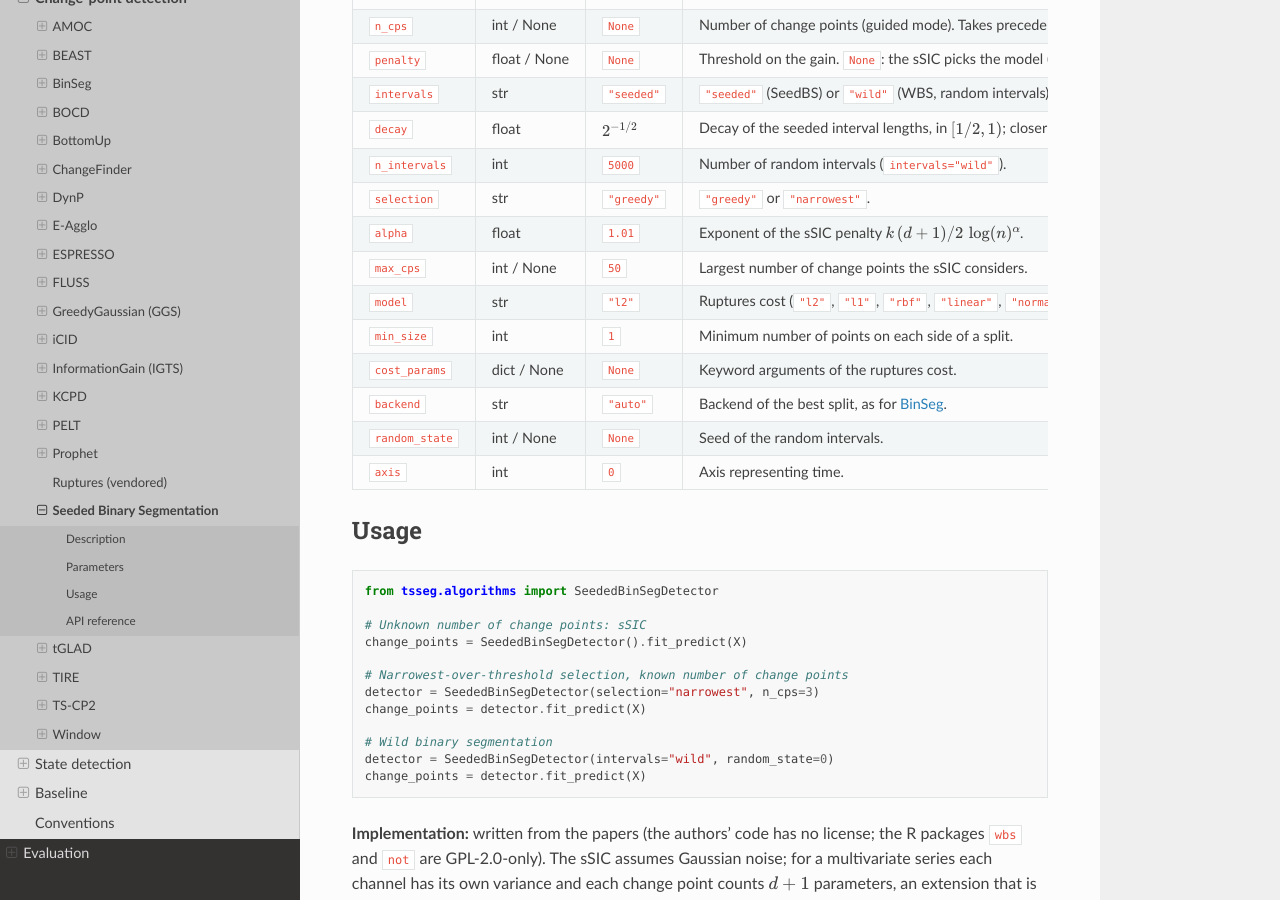
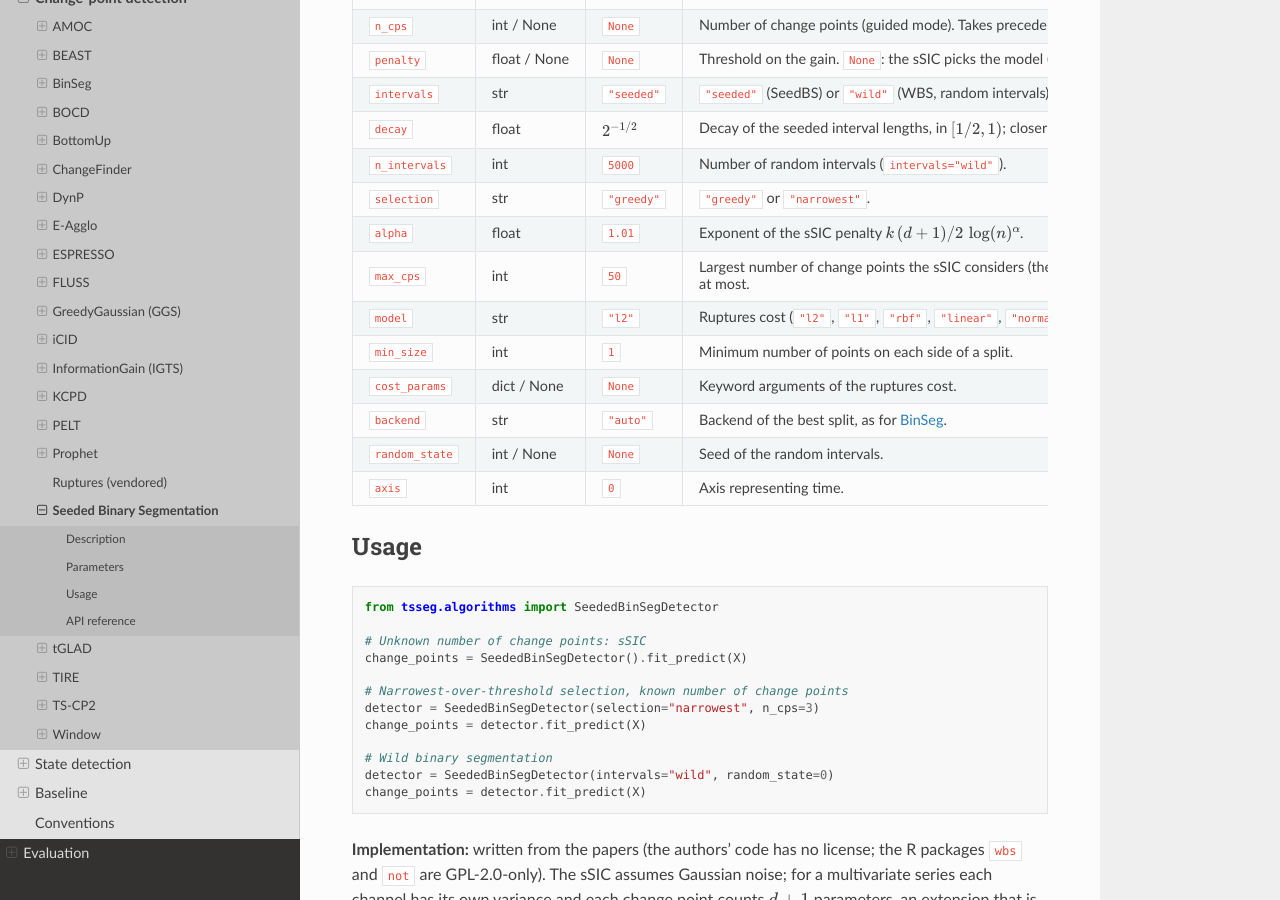
Before and after one commit to fchavelli/tsseg, a Sphinx documentation site: the page built from docs/detectors/seeded_binseg.rst, in a window 1280 px wide and 900 px high, scrolled down 902 px. Built offline with Sphinx 7.4.7 and the Read the Docs theme 3.1.0, drawn with Linux system fonts in a browser that asks for light colours.

Commit message:
fix(seeded_binseg): always bound the models the sSIC considers
Along the whole greedy path the residual variance tends to 0 and the
sSIC picks the largest model: on 20,000 points max_cps=None returned
19,999 change points, and the narrowest-over-threshold path ran for more
than ten minutes. The criterion needs the bound K of Fryzlewicz (2014),
so max_cps is an integer (default 50). With max_cps=200, 20,000 points
take about one second with either selection.

```diff
--- a/docs/detectors/seeded_binseg.rst
+++ b/docs/detectors/seeded_binseg.rst
@@ -77,9 +77,10 @@ Parameters
      - ``1.01``
      - Exponent of the sSIC penalty :math:`k\,(d+1)/2\,\log(n)^\alpha`.
    * - ``max_cps``
-     - int / None
+     - int
      - ``50``
-     - Largest number of change points the sSIC considers.
+     - Largest number of change points the sSIC considers (the criterion
+       needs a bound); a series with more gets ``max_cps`` at most.
    * - ``model``
      - str
      - ``"l2"``
```
Also changed, not shown: 2 other files.
